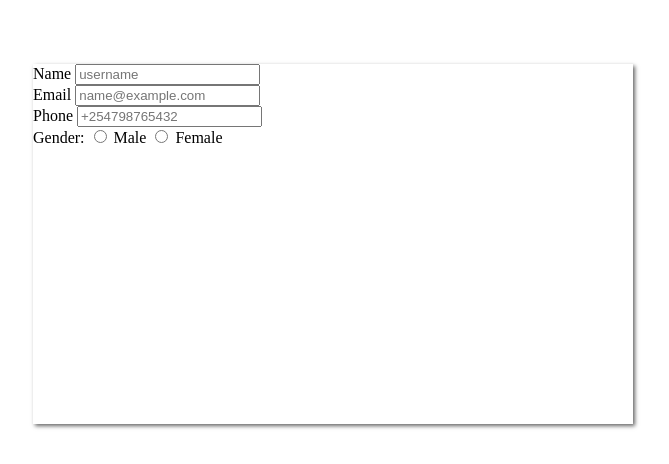
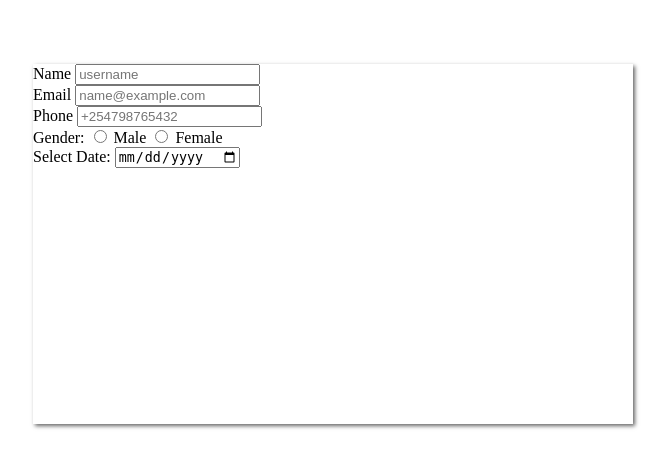
Before and after one commit to PantheraNestah/ICS2203-group, a Python web app: template templates/index.html in a window 1280 px wide. Shown: the top 464 px of the page, without its empty margins (307-976 px from the left). Run offline with Jinja, Linux system fonts and the light colour scheme; the template is opened without the code that fills it, so the values that code supplies are empty.

Commit message:
group work

```diff
--- a/templates/index.html
+++ b/templates/index.html
@@ -34,6 +34,9 @@
                         <label>Male</label>
                         <input type="radio" id="gender" name="gender" value="female">
                         <label>Female</label>
+                        <br>
+                        <label for="dateinput">Select Date:</label>
+                        <input type="date" id="dateinput" name="dateinput" required>
                     </span>
                 </form>
             </div>
```
